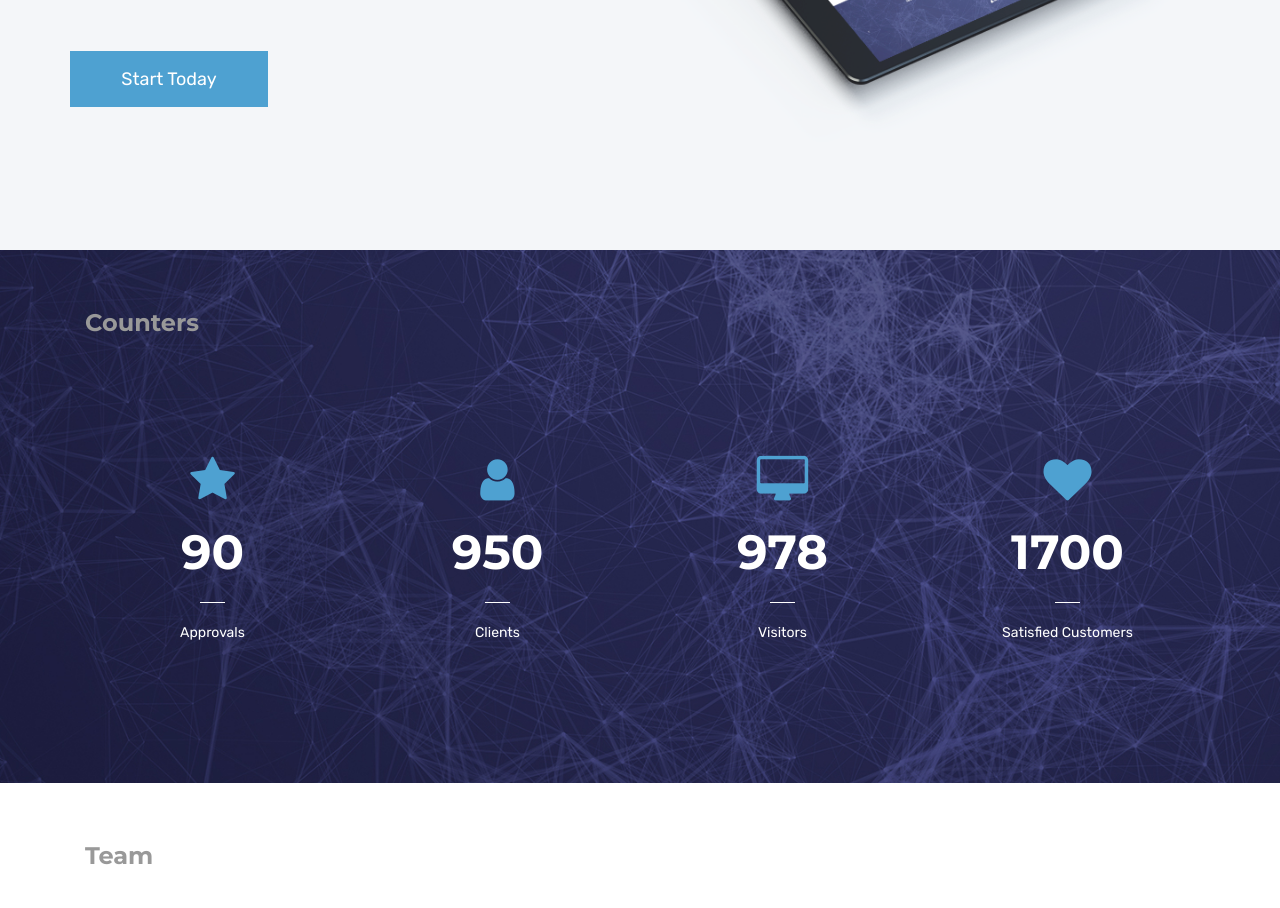
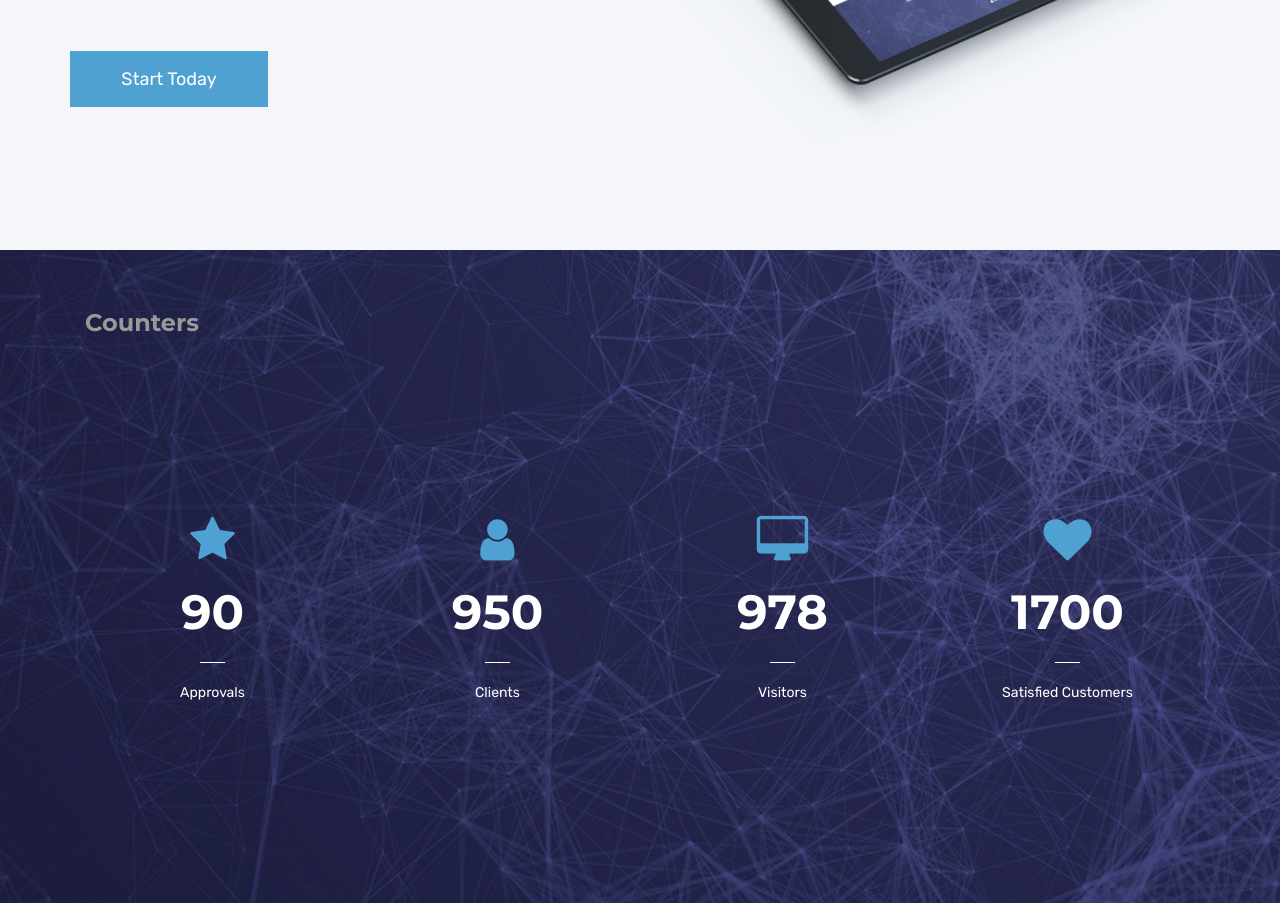
Before and after one commit to iHealth-paycard/ihealth, a Jekyll site: the page built from index.html, in a window 1280 px wide. Shown: the part 2222-3130 px from the top of the page. Built offline with Jekyll 4.4.1, drawn with Linux system fonts in a browser that asks for light colours.

Commit message:
Updated index.html

```diff
--- a/index.html
+++ b/index.html
@@ -122,7 +122,7 @@ canonical: https://ihealth.github.io
       <div id="counter">
         <div class="container">
           <h4 class="sub-title">Counters</h4>
-          <div class="row count-to-sec">
+          <div class="row count-to-sec single-testimonial-area">
             <div class="col-md-3 col-sm-6 count-one">
               <span class="icon"><i class="fa fa-star"> </i></span>
               <h3 class="timer count-value" data-to="90" data-speed="1000">90</h3>
```
